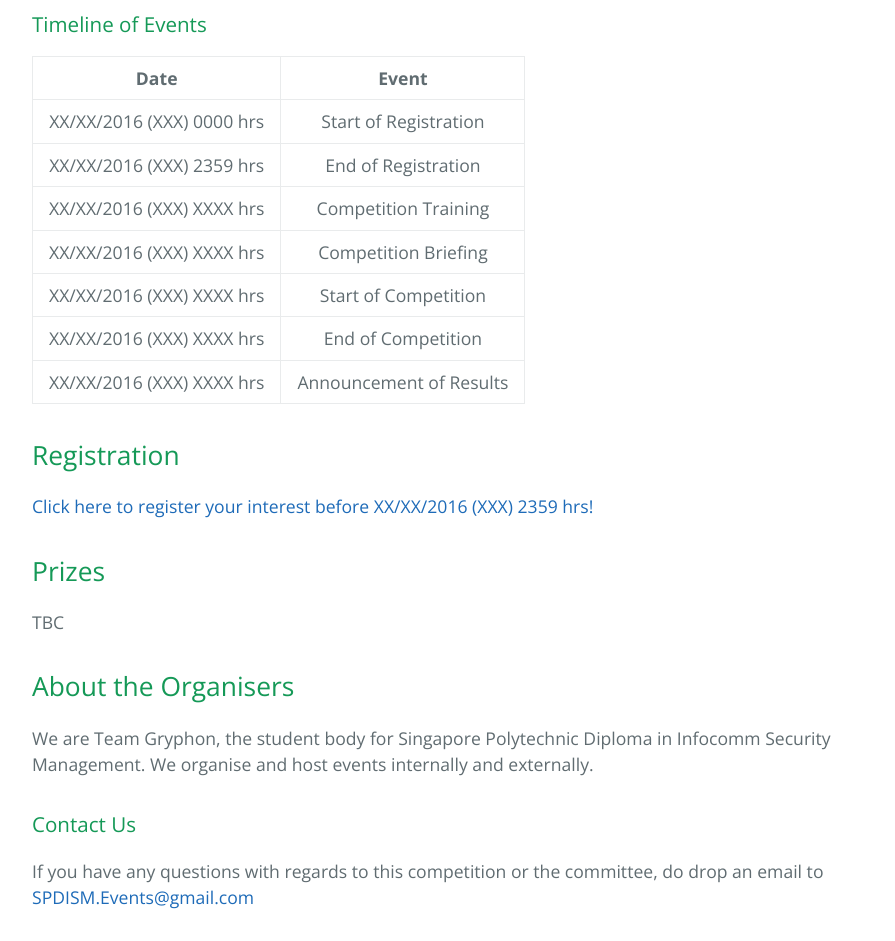
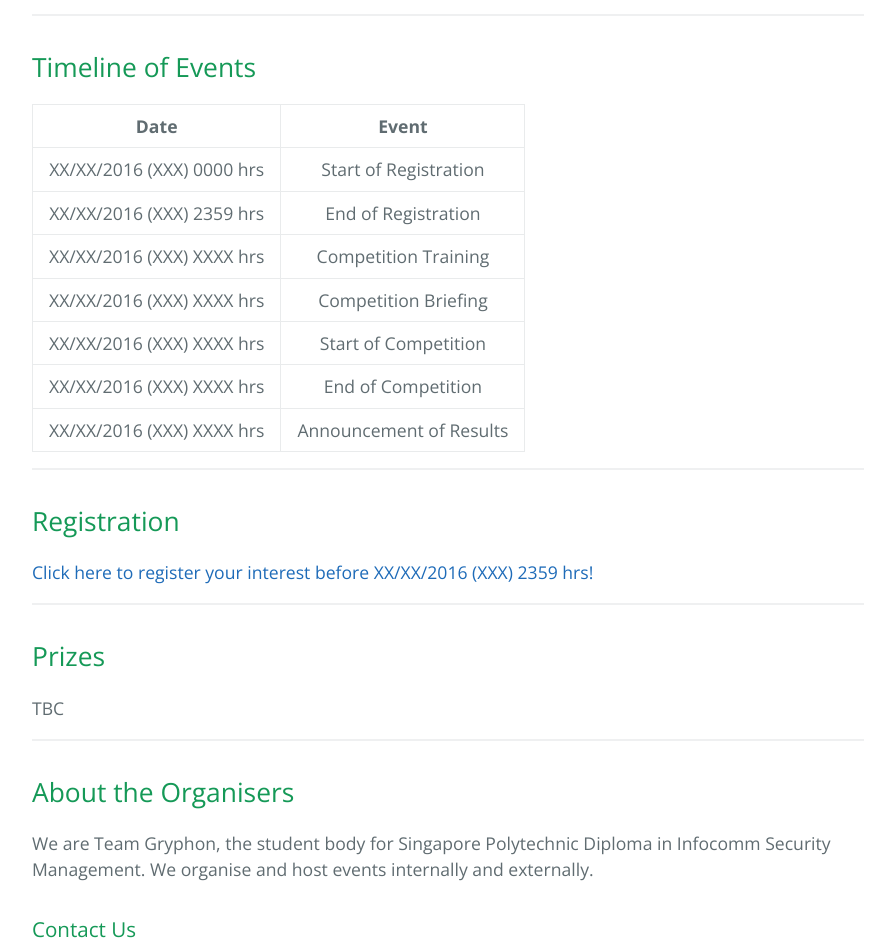
Before and after one commit to SPGryphons/GryphonCTF2016-Website, a plain HTML site: page index.html in a window 1280 px wide. Shown: the part 1696-2637 px from the top of the page, without its empty margins (192-1087 px from the left). Drawn offline with nearby package versions, Linux system fonts and the light colour scheme.

Commit message:
Update index.html
Added line breaks

```diff
--- a/index.html
+++ b/index.html
@@ -24,6 +24,8 @@
 
 <p>GryphonCTF is a cybersecurity competition organised by Singapore Polytechnic Diploma in Infocomm Security Management's Student Committee. The competition is to be from XX XXX 2016 to XX XXX 2016. This competition hopes to improve the technical skill sets and logical thinking of DISM students across levels. </p>
 
+<hr/>
+
 <h2>
 <a id="competition-details" class="anchor" href="#competition-details" aria-hidden="true"><span aria-hidden="true" class="octicon octicon-link"></span></a>Competition Details</h2>
 
@@ -49,8 +51,10 @@
 <li>Organizers' decision is final.</li>
 </ul>
 
-<h3>
-<a id="timeline-of-events" class="anchor" href="#timeline-of-events" aria-hidden="true"><span aria-hidden="true" class="octicon octicon-link"></span></a>Timeline of Events</h3>
+<hr/>
+
+<h2>
+<a id="timeline-of-events" class="anchor" href="#timeline-of-events" aria-hidden="true"><span aria-hidden="true" class="octicon octicon-link"></span></a>Timeline of Events</h2>
 
 <table>
 <thead>
@@ -91,15 +95,21 @@
 </tbody>
 </table>
 
+<hr/>
+
 <h2>
 <a id="registration" class="anchor" href="#registration" aria-hidden="true"><span aria-hidden="true" class="octicon octicon-link"></span></a>Registration</h2>
 
 <p><a href="https://docs.google.com/forms/d/e/1FAIpQLSe5IpOanSzzhQmdcN2pCuJkLHqmk7ybzuyOQviDoifsHuEWnw/viewform">Click here to register your interest before XX/XX/2016 (XXX) 2359 hrs!</a></p>
 
+<hr/>
+
 <h2>
 <a id="prizes" class="anchor" href="#prizes" aria-hidden="true"><span aria-hidden="true" class="octicon octicon-link"></span></a>Prizes</h2>
 
 <p>TBC</p>
+
+<hr/>
 
 <h2>
 <a id="about-the-organisers" class="anchor" href="#about-the-organisers" aria-hidden="true"><span aria-hidden="true" class="octicon octicon-link"></span></a>About the Organisers</h2>
```
